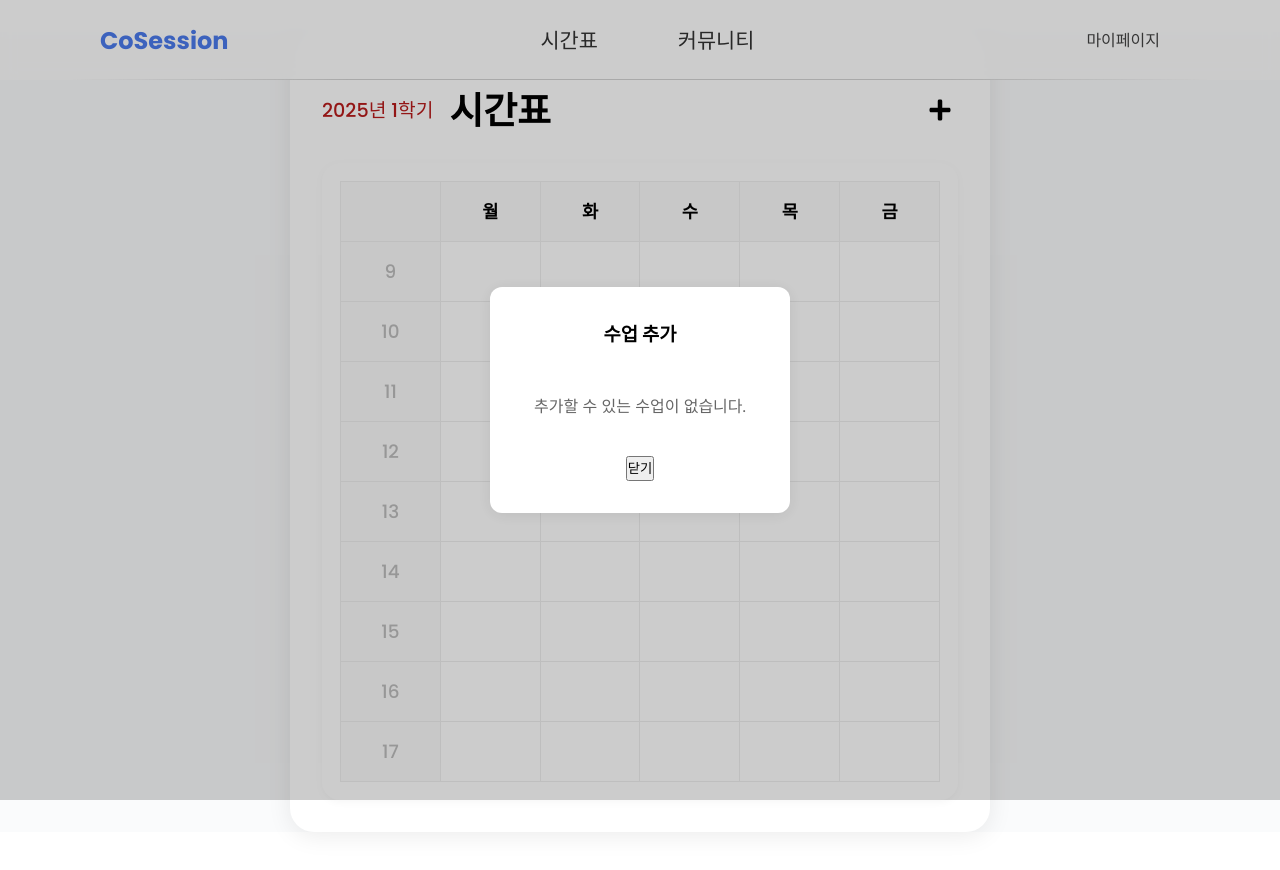
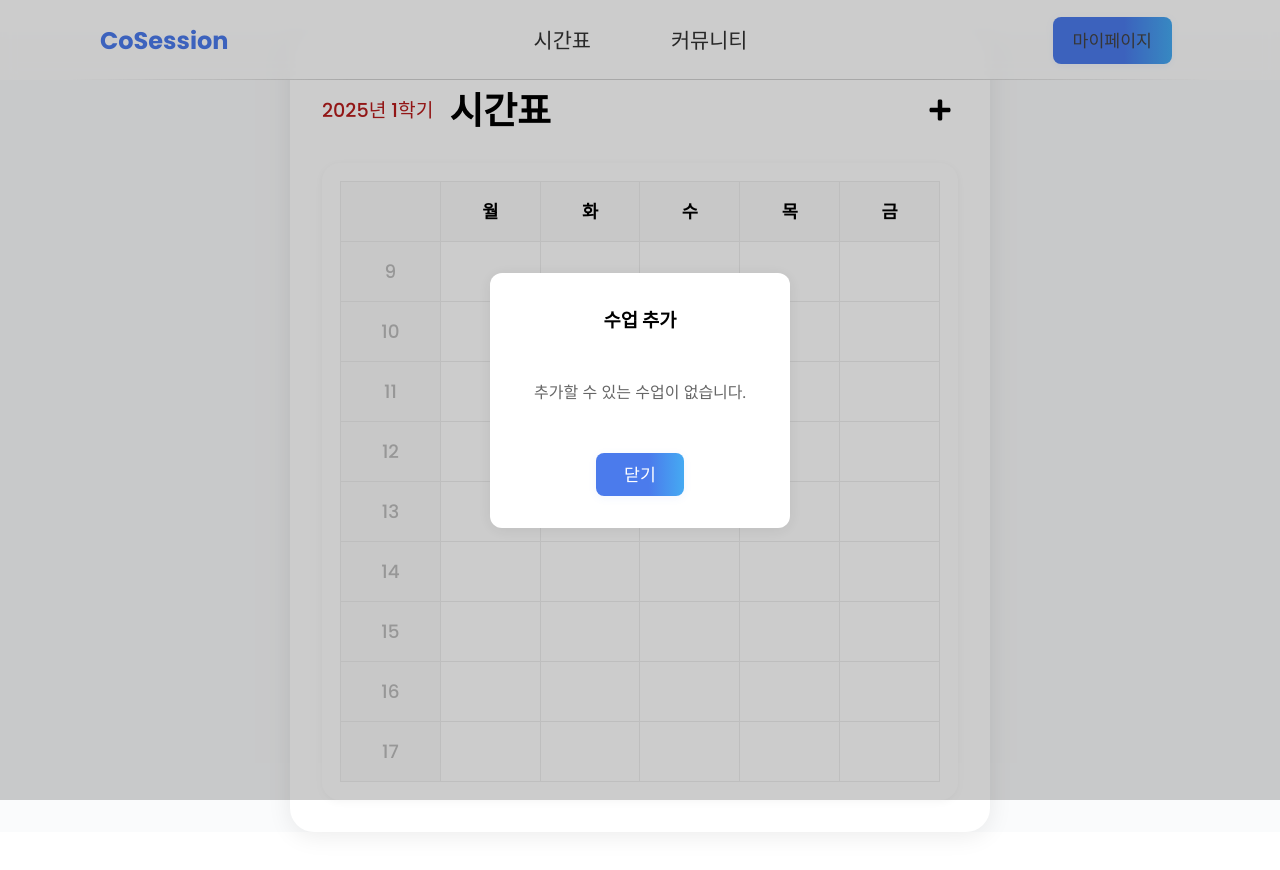
Before and after one commit to FExBE-CollabSession/FEFE, a React (Vite) app: page /main in a window 1280 px wide. Both pictures are taken after a click on the button "수업 추가". Shown: the top 870 px of the page. Built offline with nearby package versions, Linux system fonts and the light colour scheme; a web font is replaced by a local one.

Commit message:
헤더 디자인 업데이트

```diff
--- a/src/components/Header.jsx
+++ b/src/components/Header.jsx
@@ -81,7 +81,7 @@ function Header() {
                     <li><Link to="/commupage">커뮤니티</Link></li>
                 </NavBar>
                 <HeaderBtn>
-                    <Link to="/mypage">마이페이지</Link>
+                    <HeaderMyPageButton to="/mypage">마이페이지</HeaderMyPageButton>
                     <MenuIcon onClick={toggleMenu}/>
                 </HeaderBtn>
             </HeaderWrapper>
@@ -391,4 +391,25 @@ const LogoText = styled.div`
     }
 `;
 
+const HeaderMyPageButton = styled(Link)`
+    background: linear-gradient(90deg, #4B7BEC 60%, #45aaf2 100%);
+    color: #fff;
+    border: none;
+    border-radius: 8px;
+    font-size: 1.08rem;
+    font-weight: 500;
+    padding: 8px 22px;
+    margin-right: 8px;
+    text-decoration: none;
+    box-shadow: 0 2px 8px rgba(75, 123, 236, 0.08);
+    transition: background 0.2s, transform 0.15s;
+    display: inline-block;
+    &:hover {
+        background: linear-gradient(90deg, #3a5fc8 60%, #1e90ff 100%);
+        transform: translateY(-2px) scale(1.04);
+        color: #fff;
+        text-decoration: none;
+    }
+`;
+
 export default Header;
--- a/src/pages/Home.jsx
+++ b/src/pages/Home.jsx
@@ -312,7 +312,7 @@ function Home() {
                                 )}
                             </SubjectList>
                         )}
-                        <button onClick={() => setShowAddModal(false)}>닫기</button>
+                        <CloseButton onClick={() => setShowAddModal(false)}>닫기</CloseButton>
                     </ModalContent>
                 </ModalOverlay>
             )}
@@ -497,3 +497,21 @@ const LoadingText = styled.div`
     color: #666;
     font-size: 1rem;
 `;
+
+const CloseButton = styled.button`
+    margin-top: 12px;
+    padding: 8px 28px;
+    background: linear-gradient(90deg, #4B7BEC 60%, #45aaf2 100%);
+    color: #fff;
+    border: none;
+    border-radius: 8px;
+    font-size: 1.08rem;
+    font-weight: 500;
+    cursor: pointer;
+    box-shadow: 0 2px 8px rgba(75, 123, 236, 0.08);
+    transition: background 0.2s, transform 0.15s;
+    &:hover {
+        background: linear-gradient(90deg, #3a5fc8 60%, #1e90ff 100%);
+        transform: translateY(-2px) scale(1.04);
+    }
+`;
```
